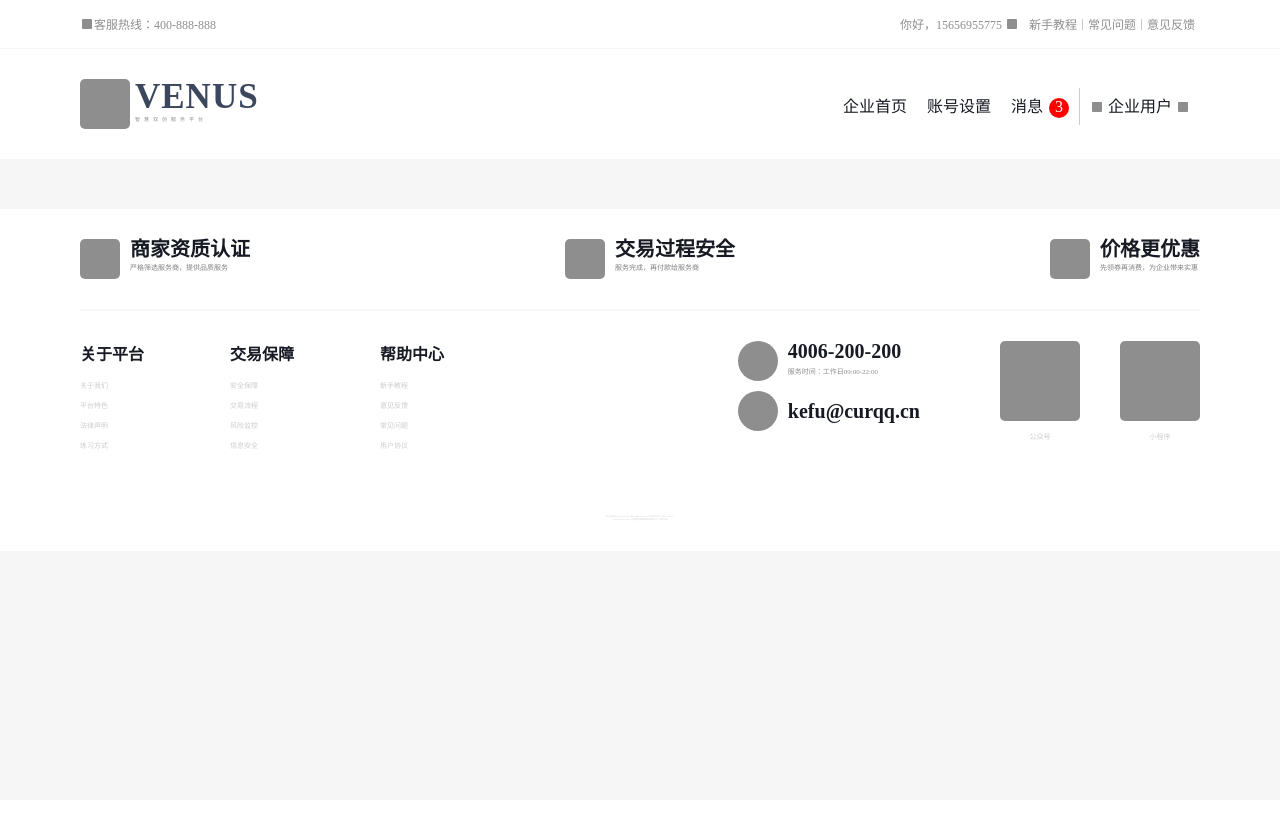
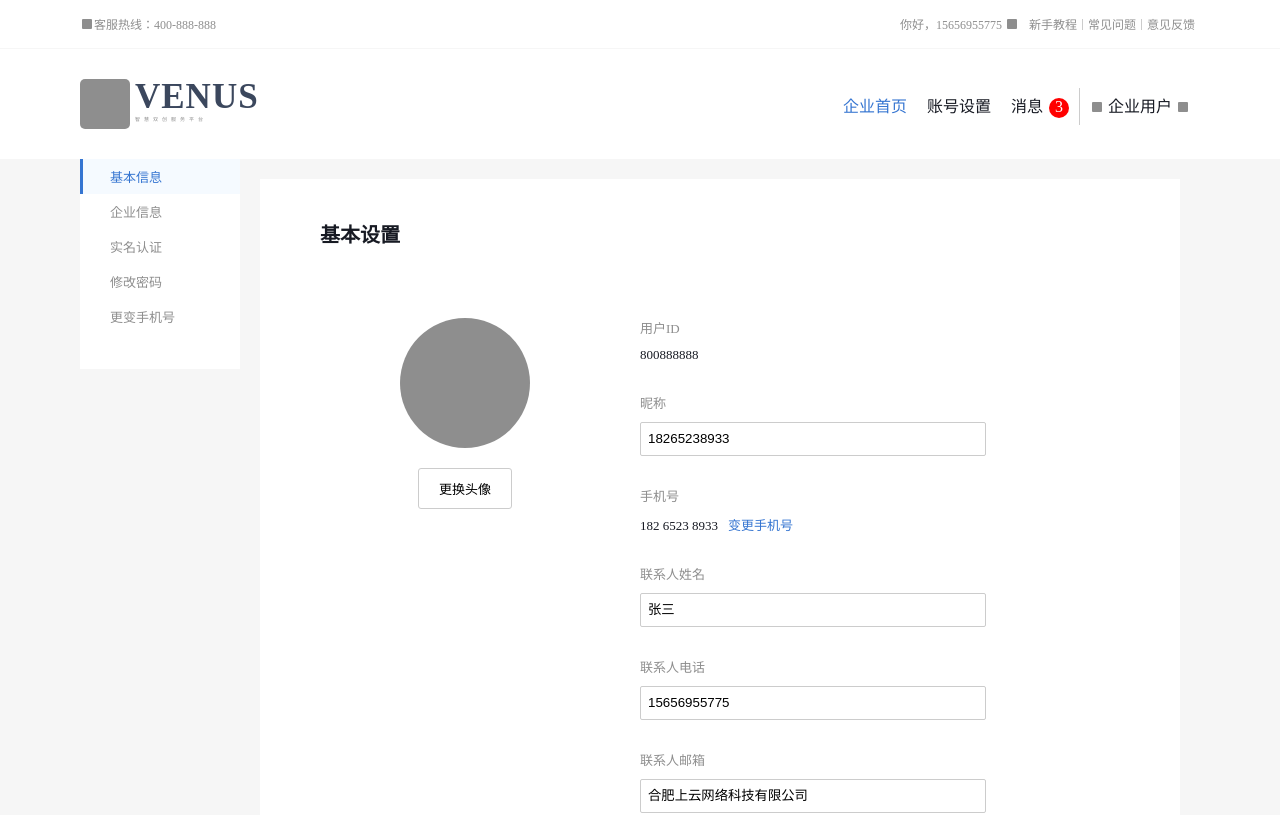
Before and after one commit to esmerts/demo, a Vue app: page / in a window 1280 px wide. Shown: the top 815 px of the page. Built offline with nearby package versions, Linux system fonts and the light colour scheme.

Commit message:
修改，实现路由精确匹配

```diff
--- a/src/App.vue
+++ b/src/App.vue
@@ -31,7 +31,7 @@
             </div>
           </div>
           <div class="right">
-            <router-link :to="{ name: 'basismsg' }">企业首页</router-link>
+            <router-link :to="{ name: 'basismsg' }" exact>企业首页</router-link>
             <router-link :to="{ name: 'account' }">账号设置</router-link>
             <router-link :to="{ name: 'message' }"
               >消息
--- a/src/router/index.js
+++ b/src/router/index.js
@@ -7,7 +7,7 @@ Vue.use(vueRouter);
 
 const routes = [
     {
-        path: '/home', component: Home,
+        path: '/', component: Home,
         children: [
             { path: '', component: BasisMsg, name: 'basismsg' },
             { path: 'companyMsg', component: () => import('../views/Home/CompanyMsg'), name: 'companyMsg' },
```
